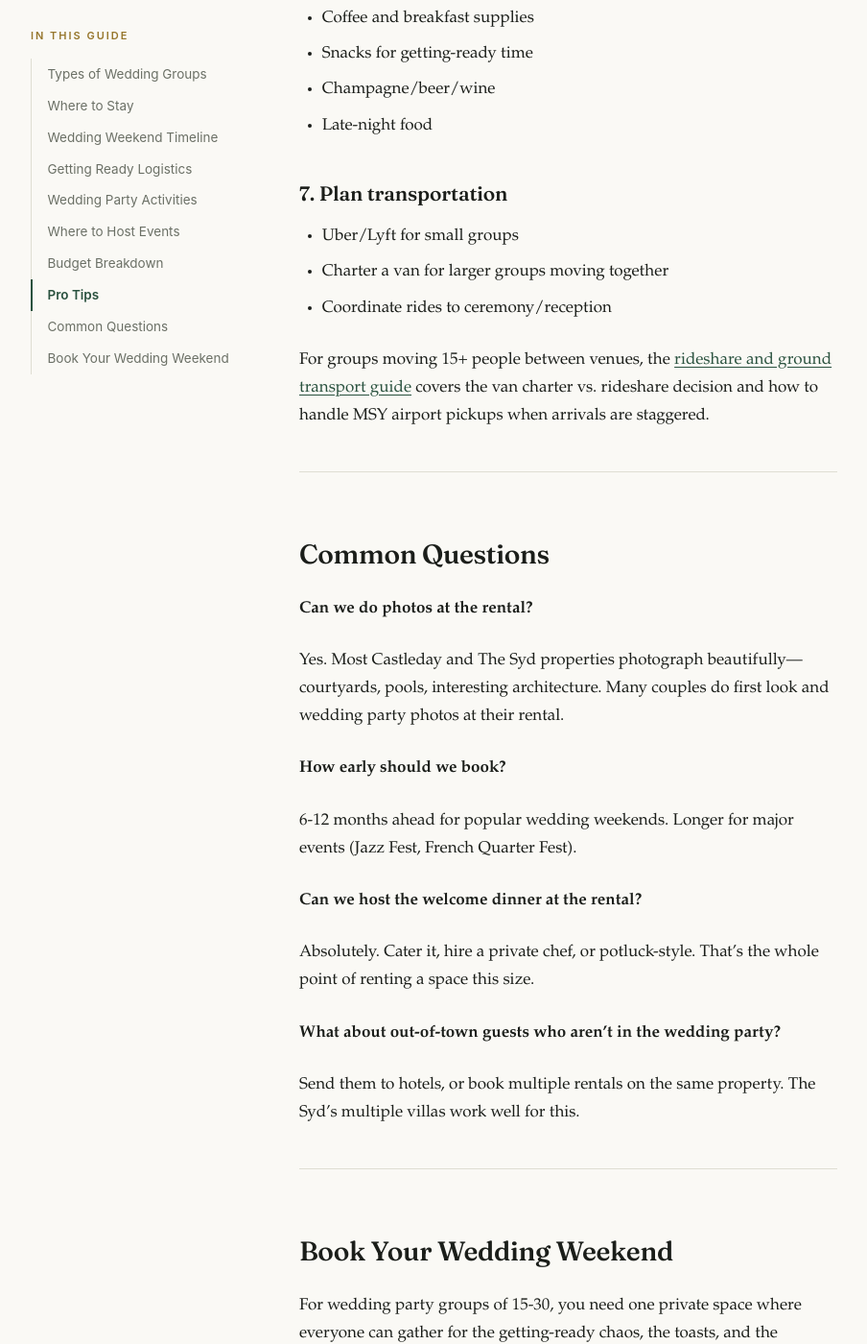
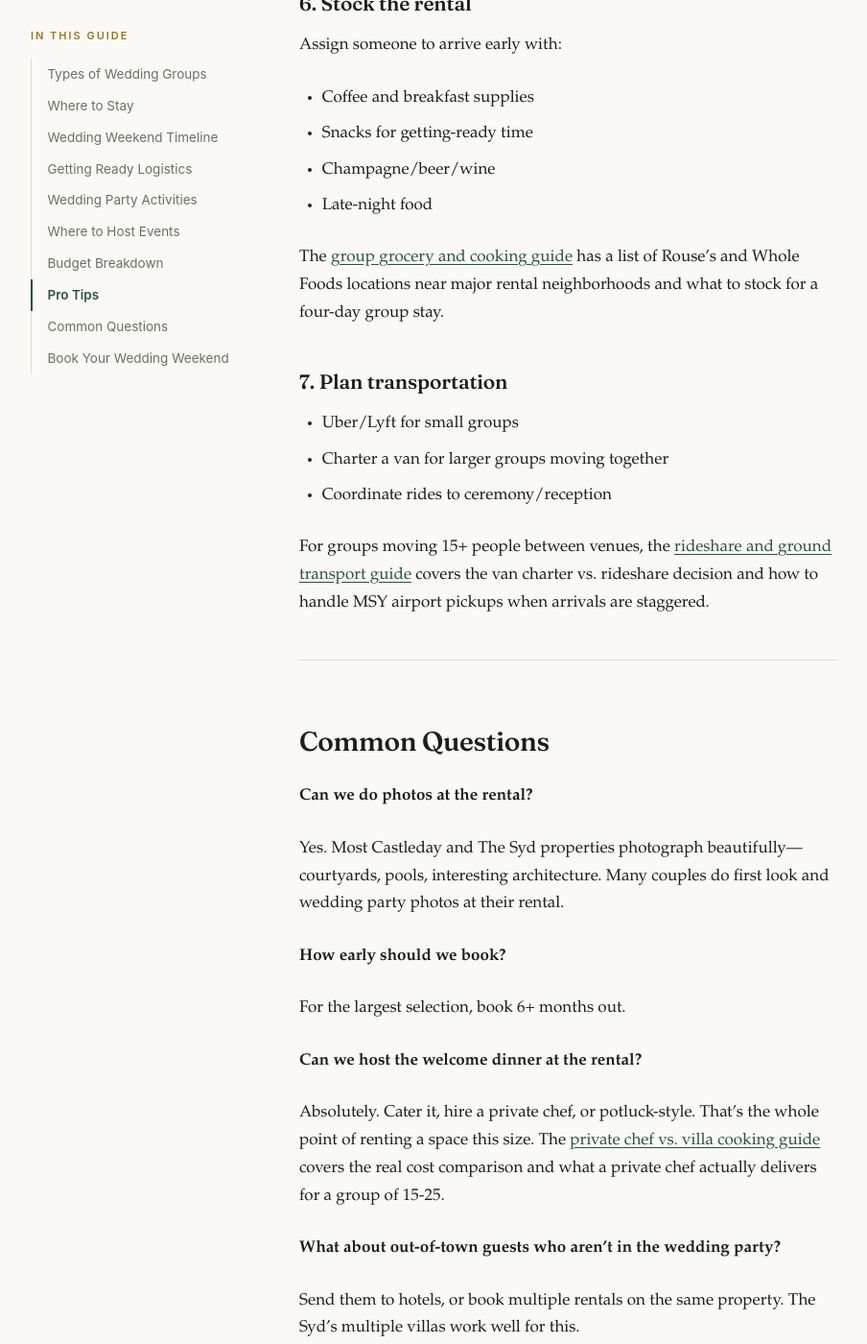
Before and after one commit to sjworth-dev/nola-group-travel, a Jekyll site: the page built from _guides/wedding-party.md, in a window 1280 px wide and 1400 px high, scrolled down 10101 px. Shown: the whole window at 96% size, without its empty margins (70-974 px from the left). Built offline with Jekyll 4.4.1, drawn with Linux system fonts in a browser that asks for light colours; some of the changed text lies outside the part shown.

Commit message:
seo: wedding-party.md — add 3 inline links, fix stale booking lead time
Added inline links to private-chef-vs-villa-cooking-guide (in FAQ),
group-grocery-cooking-guide (in stock-the-rental pro tip), and
restaurant-guide (in farewell brunch section). Fixed stale variable
booking window ("6-12 months ahead for popular weekends") to the
standard "for the largest selection, book 6+ months out" line.

```diff
--- a/_guides/wedding-party.md
+++ b/_guides/wedding-party.md
@@ -213,6 +213,8 @@ Your rental's courtyard or common area works perfectly for casual welcome dinner
 - Brennan's (classic and celebratory)
 - Ruby Slipper (casual, handles groups)
 
+The [restaurant guide](/guides/restaurant-guide/) covers how to book these for large parties and what to ask about split checks and set menus.
+
 ---
 
 ## Budget Breakdown
@@ -272,6 +274,8 @@ Assign someone to arrive early with:
 - Champagne/beer/wine
 - Late-night food
 
+The [group grocery and cooking guide](/guides/group-grocery-cooking-guide/) has a list of Rouse's and Whole Foods locations near major rental neighborhoods and what to stock for a four-day group stay.
+
 ### 7. Plan transportation
 
 - Uber/Lyft for small groups
@@ -290,11 +294,11 @@ Yes. Most Castleday and The Syd properties photograph beautifully—courtyards,
 
 **How early should we book?**
 
-6-12 months ahead for popular wedding weekends. Longer for major events (Jazz Fest, French Quarter Fest).
+For the largest selection, book 6+ months out.
 
 **Can we host the welcome dinner at the rental?**
 
-Absolutely. Cater it, hire a private chef, or potluck-style. That's the whole point of renting a space this size.
+Absolutely. Cater it, hire a private chef, or potluck-style. That's the whole point of renting a space this size. The [private chef vs. villa cooking guide](/guides/nola-group-private-chef-vs-villa-cooking-guide/) covers the real cost comparison and what a private chef actually delivers for a group of 15-25.
 
 **What about out-of-town guests who aren't in the wedding party?**
 
```
